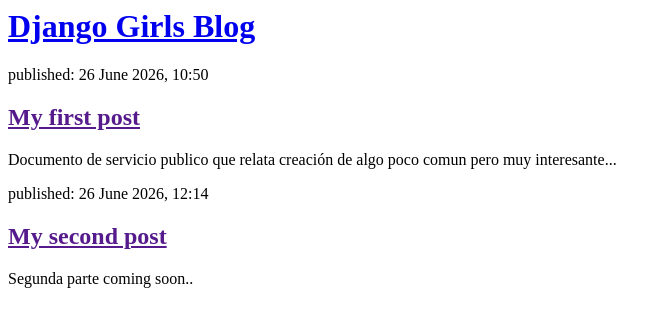
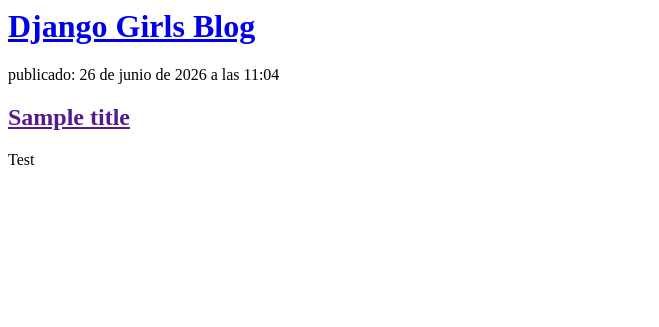
Before and after one commit to daparicio2004/my-first-blog, a Django app: page / in a window 1280 px wide. Shown: the top 327 px of the page, without its empty margins (0-659 px from the left). Run offline with Django 5.2, Linux system fonts and the light colour scheme; data comes from the database, SQL or seed files in the repository; both versions use the stored data as it was after the commit.

Commit message:
Templates para modificar y mostrar desde bd

```diff
--- a/mysite/blog/templates/blog/post_list.html
+++ b/mysite/blog/templates/blog/post_list.html
@@ -6,17 +6,13 @@
         <div>
             <h1><a href="/">Django Girls Blog</a></h1>
         </div>
+{% for post in posts %}
+    <div>
+        <p> publicado: {{ post.published_date }}</p>
+        <h2><a href="">{{ post.title }}</a></h2>
+        <p>{{ post.text|linebreaksbr }}</p>
+    </div>
+{% endfor %}
 
-        <div>
-            <p>published: 26 June 2026, 10:50</p>
-            <h2><a href="">My first post</a></h2>
-            <p>Documento de servicio publico que relata creación de algo poco comun pero muy interesante...</p>
-        </div>
-
-        <div>
-            <p>published: 26 June 2026, 12:14</p>
-            <h2><a href="">My second post</a></h2>
-            <p>Segunda parte coming soon..</p>
-        </div>
     </body>
 </html>
--- a/mysite/blog/views.py
+++ b/mysite/blog/views.py
@@ -1,6 +1,9 @@
 from django.shortcuts import render
+from .models import Post
+from django.utils import timezone
 
 # Create your views here.
 
 def post_list(request):
-    return render(request, 'blog/post_list.html', {})
+    posts = Post.objects.filter(published_date__lte=timezone.now()).order_by('published_date')
+    return render(request, 'blog/post_list.html', {'posts': posts})
```
Also changed, not shown: mysite/db.sqlite3.
